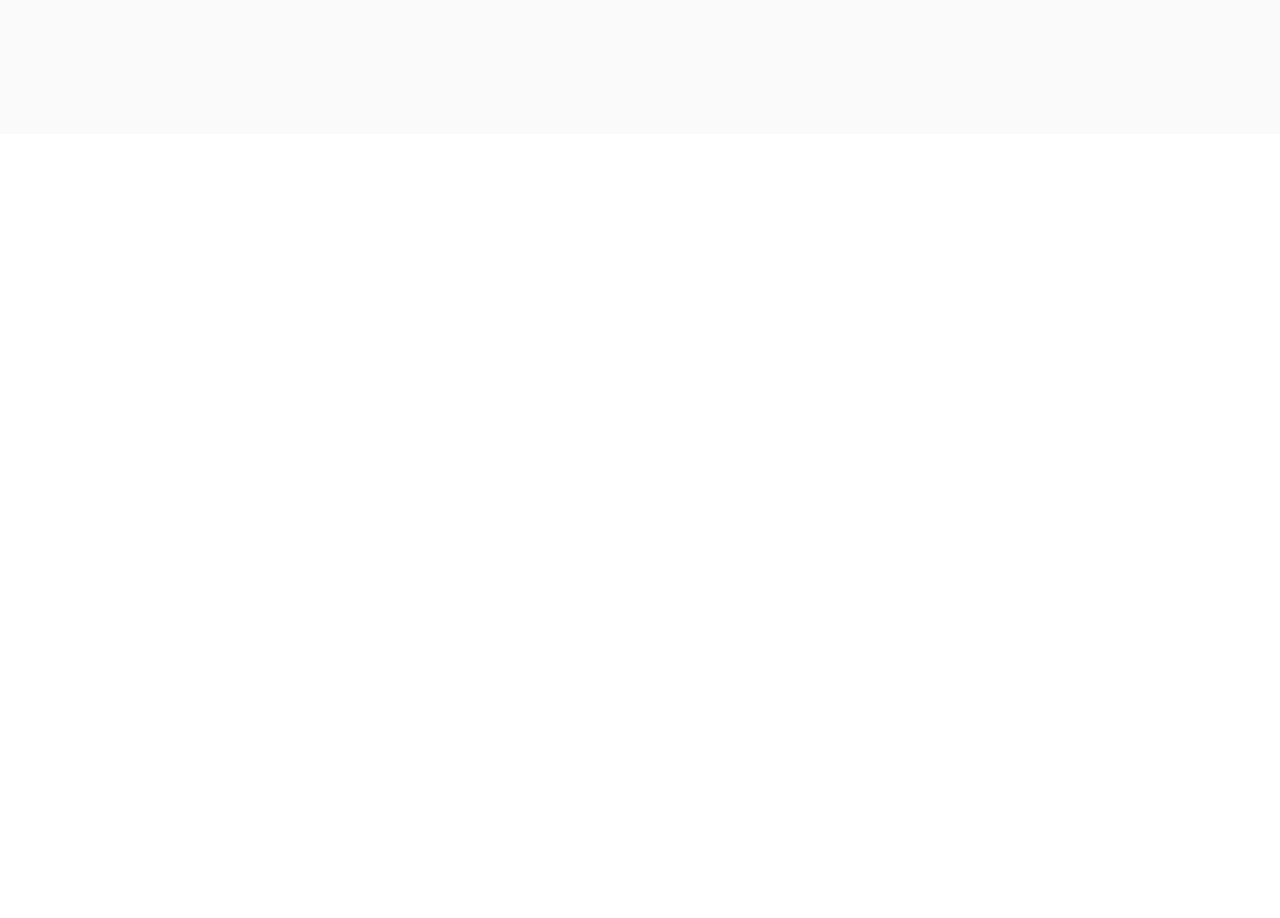
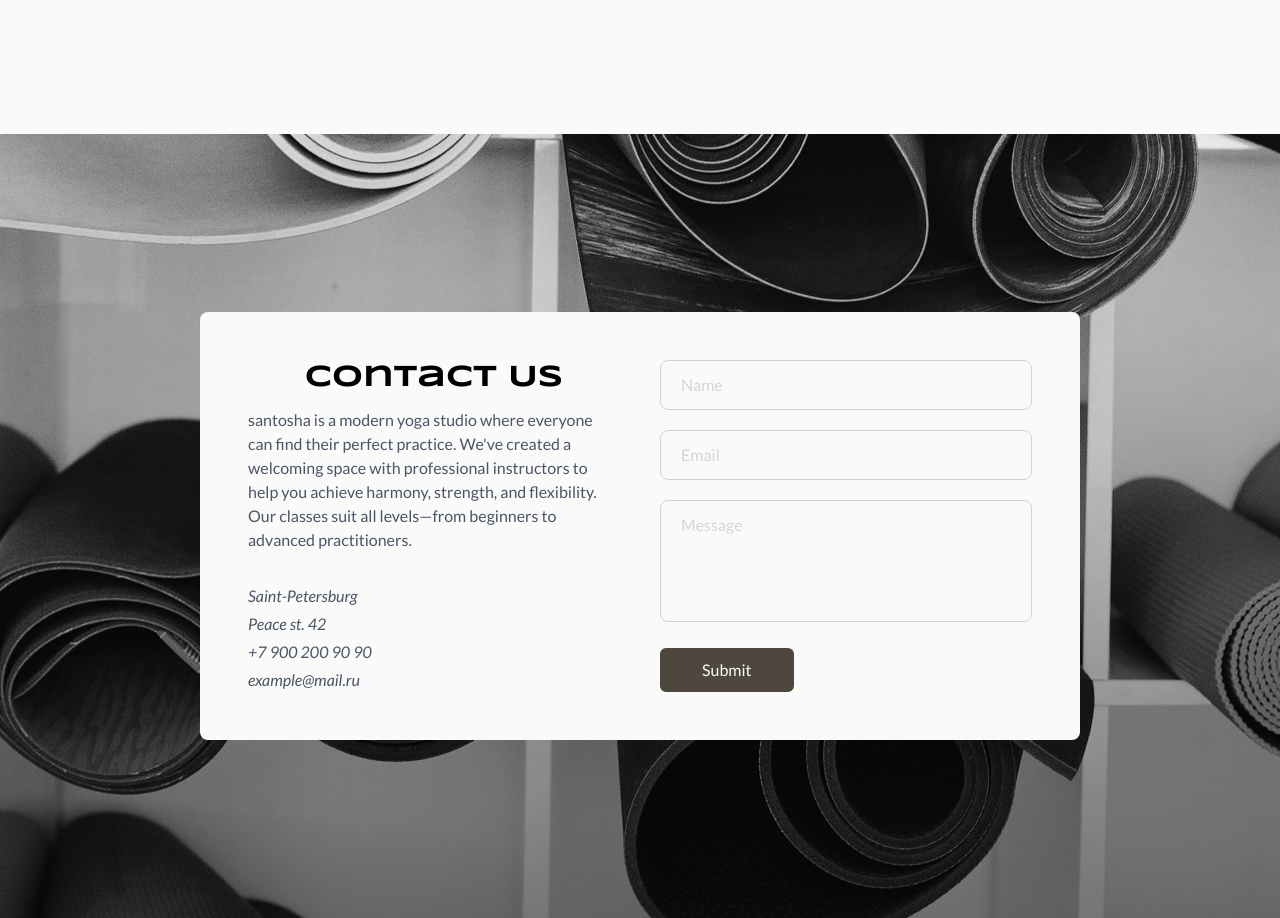
Before and after one commit to polyrakovich/fitess-app, a React (Vite) app: page / in a window 1280 px wide. Shown: the part 3820-4738 px from the top of the page. Before the commit the page ends 3954 px from the top, so only its background shows below. Built offline with nearby package versions, Linux system fonts and the light colour scheme.

Commit message:
created contact form

```diff
--- a/package.json
+++ b/package.json
@@ -10,13 +10,16 @@
     "preview": "vite preview"
   },
   "dependencies": {
+    "@hookform/resolvers": "^5.2.2",
     "framer-motion": "^12.23.18",
     "prettier": "^3.6.2",
     "react": "^19.1.1",
     "react-dom": "^19.1.1",
+    "react-hook-form": "^7.65.0",
     "react-icons": "^5.5.0",
     "react-scroll": "^1.9.3",
-    "swiper": "^12.0.2"
+    "swiper": "^12.0.2",
+    "zod": "^4.1.12"
   },
   "devDependencies": {
     "@eslint/js": "^9.36.0",
--- a/src/App.tsx
+++ b/src/App.tsx
@@ -2,6 +2,7 @@ import NavBar from "@/components/nav";
 import Home from "@/components/Home";
 import Benefits from "@/components/Benefits";
 import OurClasses from "@/components/OurClasses";
+import ContactUs from "@/components/contact";
 
 
 function App() {
@@ -12,6 +13,7 @@ function App() {
       <Home/>
       <Benefits/>
       <OurClasses/>
+      <ContactUs/>
     </div>
   )
 }
--- /dev/null
+++ b/src/components/contact/index.tsx
@@ -0,0 +1,91 @@
+import { useForm } from "react-hook-form";
+import { type ContactFormType, contactSchema } from "@/utils/contactSchema.ts";
+import { zodResolver } from "@hookform/resolvers/zod";
+import Heading from "@/utils/Heading.tsx";
+import TextInput from "@/components/formElements/TextInput.tsx";
+import ActionButton from "@/utils/ActionButton.tsx";
+import { motion } from "framer-motion";
+
+const ContactUs = () => {
+	const {
+		register,
+		handleSubmit,
+		formState: {errors, isSubmitSuccessful},
+		reset
+	} = useForm<ContactFormType>({
+		resolver: zodResolver(contactSchema),
+		mode: 'onTouched'
+	})
+
+	const onSubmit = (data: ContactFormType) => {
+		console.log(data);
+		setTimeout(() => {
+			alert('Thank you for your message!');
+			reset();
+		}, 1000)
+	}
+	return (
+		<section
+			id='contactUs'
+			className='flex-center px-50 bg-[url(@/assets/images/contact-bg.png)] bg-cover] min-h-[784px]'
+		>
+		<div className='xl:flex xl:gap-10 p-12 bg-neutral-50 rounded-lg'>
+			<div className="flex flex-col justify-between xl:flex-1">
+				<div className="flex flex-col gap-3">
+					<Heading>Contact Us</Heading>
+					<p className='hidden xl:block'>santosha is a modern yoga studio where everyone can find their perfect practice. We've created a welcoming space with professional instructors to help you achieve harmony, strength, and flexibility.
+						Our classes suit all levels—from beginners to advanced practitioners.</p>
+				</div>
+				<address className="hidden xl:flex xl:flex-col xl:gap-1">
+					<p>Saint-Petersburg</p>
+					<p>Peace st. 42</p>
+					<a href="tel:+79002009090">
+						+7 900 200 90 90
+					</a>
+					<a href="mailto:example@mail.ru">
+						example@mail.ru
+					</a>
+				</address>
+			</div>
+			<div className="xl:flex-1 xl:mt-0 mt-5">
+				<form
+					onSubmit={handleSubmit(onSubmit)}
+				>
+					<TextInput
+						placeholder='Name'
+						register={register('name')}
+						error={errors.name}
+					/>
+					<TextInput
+						type='email'
+						placeholder='Email'
+						register={register('email')}
+						error={errors.email}/>
+					<TextInput
+						className='resize-none'
+						type='textarea'
+						placeholder='Message'
+						register={register('message')}
+					/>
+					<ActionButton
+						type="submit"
+						variant="button"
+					>
+						Submit
+					</ActionButton>
+					{isSubmitSuccessful && (
+						<motion.p
+							initial={{opacity: 0}}
+							animate={{opacity: 1}}
+						>
+							Your message has been sent successfully!
+						</motion.p>
+					)}
+				</form>
+			</div>
+		</div>
+		</section>
+	);
+};
+
+export default ContactUs;
--- /dev/null
+++ b/src/components/formElements/TextInput.tsx
@@ -0,0 +1,43 @@
+import type { FieldError, UseFormRegisterReturn } from "react-hook-form";
+
+type Props = {
+	type?: "text" | "textarea" | "email";
+	placeholder: string;
+	register: UseFormRegisterReturn;
+	error?: FieldError;
+	className?: string;
+}
+const TextInput = ({
+	type = "text",
+	placeholder,
+	register,
+	error,
+	className
+}: Props) => {
+	const inputClass = `baseStyles ${className || ''}`;
+	return (
+		<div className='relative'>
+			{type === "textarea" ? (
+				<textarea
+					placeholder={placeholder}
+					className={inputClass}
+					rows={4}
+					{...register}
+				/>
+			) : (
+				<input
+				placeholder={placeholder}
+				className={inputClass}
+				type={type}
+				{...register}
+				/>
+			)}
+			{error && (
+				<p className='absolute bottom-0'>
+					{error.message}
+				</p>
+			)}
+		</div>
+)};
+
+export default TextInput;
--- a/src/index.css
+++ b/src/index.css
@@ -8,6 +8,7 @@
     --color-button-brown: #4e473d;
     --color-paragraph-gray: #88909b;
     --color-lavender: #c2c7e4;
+    --color-input-border: #d1d5db;
 }
 
 html,
--- a/src/styles/components.css
+++ b/src/styles/components.css
@@ -9,3 +9,7 @@
 .animate {
     @apply transition-all duration-500 ease-in-out;
 }
+
+.baseStyles {
+    @apply mb-5 w-full rounded-lg bg-neutral-50 px-5 py-3 placeholder-input-border border-1 border-input-border
+}
--- a/src/utils/ActionButton.tsx
+++ b/src/utils/ActionButton.tsx
@@ -8,9 +8,10 @@ type Props = {
 	to?: SectionId;
 	variant: 'link' | 'button';
 	className?: string;
+	type?: 'button' | 'submit' | 'reset';
 }
 
-const ActionButton = ({children, to, variant, className}: Props) => {
+const ActionButton = ({children, to, variant, className, type}: Props) => {
 	const defaultStyle = 'py-2 px-10 rounded-md  border-2 border-button-brown animate cursor-pointer';
 	const linkStyle = className || `${defaultStyle} bg-neutral-50 text-button-brown hover:text-neutral-50 hover:bg-button-brown`;
 	const buttonStyle = className || `${defaultStyle} text-neutral-50 bg-button-brown hover:bg-neutral-50 hover:text-button-brown`;
@@ -22,7 +23,8 @@ const ActionButton = ({children, to, variant, className}: Props) => {
 		</Link>
 	) : (
 		<button
-		className={buttonStyle}>
+			type={type}
+			className={buttonStyle}>
 			{children}
 		</button>
 	)
--- /dev/null
+++ b/src/utils/contactSchema.ts
@@ -0,0 +1,12 @@
+import { z } from "zod";
+
+export const contactSchema = z.object({
+	name: z.string()
+		.min(1, "Name is required")
+		.regex(/[A-Z][a-z]{1,40}/, "Invalid name format")
+		.max(100),
+	email: z.email("Invalid email address"),
+	message: z.string()
+})
+
+export type ContactFormType = z.infer<typeof contactSchema>
```
Also changed, not shown: src/assets/images/contact-bg.png (added), 1 other file (tests, documents, lock files or other folders).
